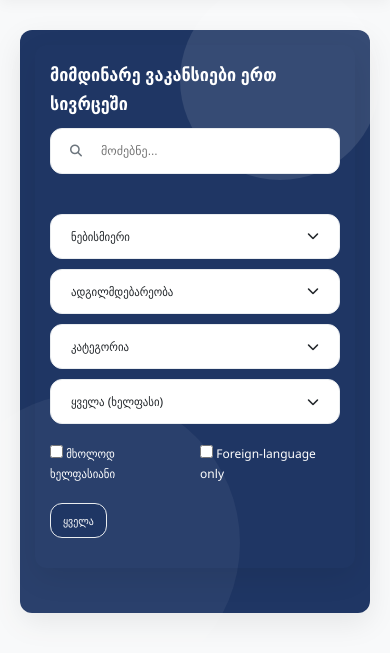
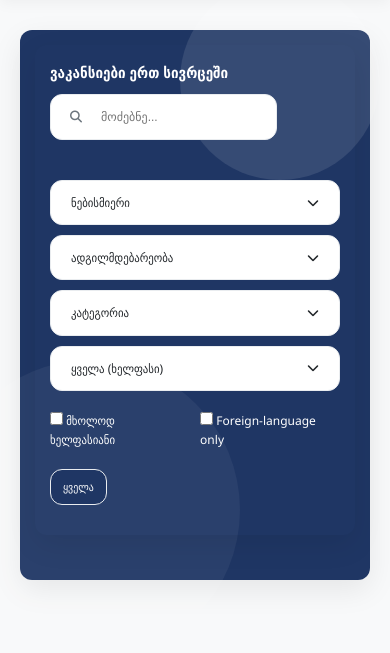
Before and after one commit to HRCP-GEO/HRCP-AWS, a Django app: page / in a window 390 px wide. Shown: the part 65-718 px from the top of the page. Run offline with Django 4.2, Linux system fonts and the light colour scheme; data that the repository does not hold is empty; parts of the project's set-up code (start-up, migrations or seed data) failed here and were passed over; some libraries are stand-ins or nearby versions.

Commit message:
Changed some texts on home page

```diff
--- a/jobs/templates/jobs/home.html
+++ b/jobs/templates/jobs/home.html
@@ -261,7 +261,7 @@
         <div class="section-title">
             <div class="job-filters">
                 <div class="search-and-title-container" style="display: block; justify-content: space-between; align-items: center; margin-bottom: 20px;">
-                    <h1 style="margin: 0 0 10px 0; font-size: 20px; color: white; font-weight: 600; text-align: right; white-space: nowrap;">მიმდინარე ვაკანსიები ერთ სივრცეში</h1>
+                    <h1 style="margin: 0 0 10px 0; font-size: 20px; color: white; font-weight: 600; text-align: right; white-space: nowrap;"><span class="mimdinare-hidden">მიმდინარე</span> ვაკანსიები ერთ სივრცეში</h1>
 
                     {# Search Form #}
                     <form action="." method="get" class="search-box">
@@ -298,14 +298,17 @@
                         .search-and-title-container h1 {
                             margin-left: 0 !important;
                             text-align: left !important;
-                            font-size: 20px !important;
+                            font-size: 18px !important;
                             white-space: normal !important;
                         }
                     }
 
                     @media (max-width: 480px) {
                         .search-and-title-container h1 {
-                            font-size: 18px !important;
+                            font-size: 15px !important;
+                        }
+                        .mimdinare-hidden{
+                            display: none;
                         }
                     }
                 </style>
@@ -473,7 +476,7 @@
     {# VIP Job Listings - Update display #}
     {% if vip_jobs %}
         <div class="job-list vip-jobs">
-            <h2>VIP განცხადებები</h2>
+            <h2>VIP ვაკანსიები</h2>
             {% for job in vip_jobs %}
                 <div class="job-card" data-category="{{ job.category.name|default:'' }}">
                     <span class="vip-label">VIP</span>
@@ -531,7 +534,7 @@
     {# Regular Job Listings - Update display #}
     <div class="job-list regular-jobs" id="regular-jobs-container">
         {% if vip_jobs %} {# Only show heading if there were VIP jobs #}
-            <h2>განცხადებები</h2>
+            <h2>ვაკანსიები</h2>
         {% endif %}
 
         {% for job in regular_jobs %}
```
